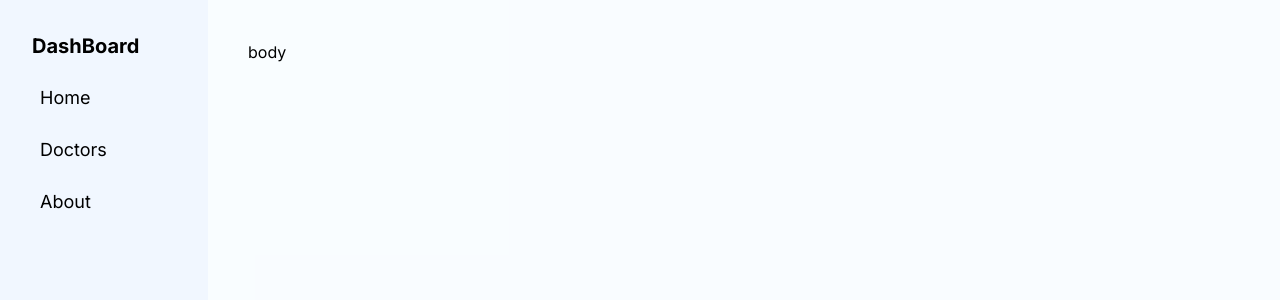
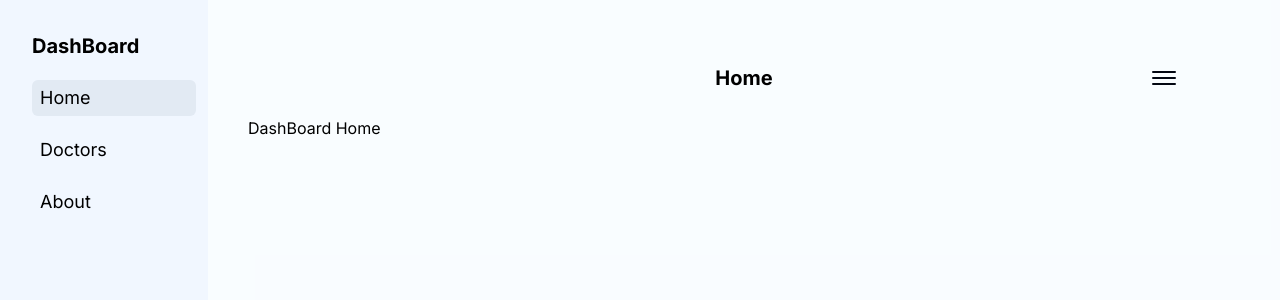
Before and after one commit to Imran-A-K/demo-dashboard-next.js, a Next.js app: page / in a window 1280 px wide. Shown: the top 300 px of the page. Built offline with nearby package versions, Linux system fonts and the light colour scheme.

Commit message:
completed side dashboard

```diff
--- a/app/(with-layout)/about/page.jsx
+++ b/app/(with-layout)/about/page.jsx
@@ -1,7 +1,5 @@
-import React from "react";
-
 function page() {
-  return <section>About</section>;
+  return <section className="">About</section>;
 }
 
 export default page;
--- a/app/(with-layout)/doctors/page.jsx
+++ b/app/(with-layout)/doctors/page.jsx
@@ -87,7 +87,6 @@ function Doctors() {
 
   return (
     <section className="sm:px-10">
-      <TitleSectionWithButton />
       <Tabs
         activeTab={activeTab}
         setActiveTab={setActiveTab}
--- a/app/(with-layout)/home/page.jsx
+++ /dev/null
@@ -1,7 +0,0 @@
-import React from "react";
-
-function page() {
-  return <div>Home</div>;
-}
-
-export default page;
--- a/app/(with-layout)/layout.jsx
+++ b/app/(with-layout)/layout.jsx
@@ -1,17 +1,29 @@
 "use client";
 import LeftSideBar from "@/components/LeftSideBar/LeftSideBar";
+import Title from "@/components/Title/Title";
+import { useState } from "react";
 
-function layout({ children }) {
+function Layout({ children }) {
+  const [sideNavIsOpen, setSideNavIsOpen] = useState(false);
   return (
     <main className="flex max-sm:flex-col h-screen">
       <aside className="flex-none w-full md:w-52 relative">
-        <LeftSideBar />
+        <LeftSideBar
+          sideNavIsOpen={sideNavIsOpen}
+          setSideNavIsOpen={setSideNavIsOpen}
+        />
       </aside>
       <section className="shrink w-full max-sm:h-screen bg-sky-100/20 p-10">
+        <div className="sm:px-10">
+          <Title
+            sideNavIsOpen={sideNavIsOpen}
+            setSideNavIsOpen={setSideNavIsOpen}
+          />
+        </div>
         {children}
       </section>
     </main>
   );
 }
 
-export default layout;
+export default Layout;
--- a/app/(with-layout)/page.jsx
+++ b/app/(with-layout)/page.jsx
@@ -1,5 +1,7 @@
+import { useRouter } from "next/navigation";
+
 function page() {
-  return <section className="">body</section>;
+  return <section className="">DashBoard Home</section>;
 }
 
 export default page;
--- a/components/LeftSideBar/LeftSideBar.jsx
+++ b/components/LeftSideBar/LeftSideBar.jsx
@@ -1,10 +1,11 @@
 "use client";
 import Link from "next/link";
 import { usePathname } from "next/navigation";
-function LeftSideBar() {
+import { CloseIcon } from "../Icons/CloseIcon";
+function LeftSideBar({ sideNavIsOpen, setSideNavIsOpen }) {
   const pathName = usePathname();
   const routes = [
-    { name: "Home", href: "/home" },
+    { name: "Home", href: "/" },
     { name: "Doctors", href: "/doctors" },
     { name: "About", href: "/about" },
   ];
@@ -19,13 +20,27 @@ function LeftSideBar() {
   );
   return (
     <>
-      <section className="w-full md:w-52 bg-blue-100/40 fixed top-0 bottom-0 p-3 max-sm:hidden">
+      {sideNavIsOpen && (
+        <div
+          onClick={(event) => {
+            setSideNavIsOpen(false);
+            event.stopPropagation();
+          }}
+          className={`fixed top-0 left-0 w-full h-screen bg-black/20 z-10 lg:hidden`}
+        />
+      )}
+      <section
+        className={`w-52 z-30 bg-blue-100 lg:bg-blue-100/40 fixed top-0 transition-all ease-linear duration-300 lg:left-0 bottom-0 p-3 ${
+          sideNavIsOpen ? "left-0" : "-left-56"
+        }`}
+      >
         <div className="py-5 pl-5 font-bold text-xl">DashBoard</div>
         <nav>
           <ul className="flex flex-col gap-4 pl-5 w-full text-lg">
             {routes.map((route, index) => (
               <li
                 key={index}
+                onClick={() => setSideNavIsOpen(false)}
                 className={`hover:bg-slate-300/40 w-full py-1 px-2 rounded-md ${
                   pathName === route.href && "bg-slate-300/40"
                 }`}
--- a/components/SideNav/SideNav.jsx
+++ /dev/null
@@ -1,40 +0,0 @@
-import { CloseIcon } from "../Icons/CloseIcon";
-
-function SideNav({ sideNavIsOpen, setSideNavIsOpen }) {
-  return (
-    <aside>
-      <div
-        onClick={(event) => {
-          setSideNavIsOpen(false);
-          event.stopPropagation();
-        }}
-        className={`${
-          sideNavIsOpen
-            ? "fixed top-0 left-0 w-full h-screen bg-black/20 z-40"
-            : "w-0 opacity-0"
-        }`}
-      />
-      <section
-        className={`${
-          sideNavIsOpen ? "right-0" : "-right-full"
-        } w-full bg-white fixed top-0 h-full shadow-2xl md:w-[35vw]
-xl:max-w-[30vw] transition-all duration-500 ease-linear z-50 px-4 lg:px-[35px] font-mono`}
-      >
-        <div className="flex items-center justify-between py-6 border-b">
-          <div className="capitalize text-sm font-semibold ">Dashboard</div>
-          <div
-            onClick={() => setSideNavIsOpen(false)}
-            className="cursor-pointer w-8 h-8 flex justify-center items-center"
-          >
-            <CloseIcon />
-          </div>
-        </div>
-        <div className="flex flex-col gap-y-2 h-[600px] md:h-[950px] lg:h-[520px] overflow-y-auto overflow-x-hidden border-b scroll-smooth">
-          onfvkjfdn
-        </div>
-      </section>
-    </aside>
-  );
-}
-
-export default SideNav;
--- /dev/null
+++ b/components/Title/Title.jsx
@@ -0,0 +1,36 @@
+import { usePathname } from "next/navigation";
+import { useState } from "react";
+
+function Title({ sideNavIsOpen, setSideNavIsOpen }) {
+  const pathName = usePathname();
+
+  return (
+    <div className="flex py-6 items-center justify-center relative">
+      <button
+        className="flex flex-col justify-center items-center absolute right-6"
+        onClick={() => setSideNavIsOpen(!sideNavIsOpen)}
+      >
+        <span
+          className={`bg-gray-950 dark:bg-white block transition-all duration-300 ease-out h-0.5 w-6 rounded-sm ${
+            sideNavIsOpen ? "rotate-45 translate-y-1" : "-translate-y-0.5"
+          }`}
+        ></span>
+        <span
+          className={`bg-gray-950 dark:bg-white block transition-all duration-300 ease-out h-0.5 w-6 rounded-sm my-0.5 ${
+            sideNavIsOpen ? "opacity-0" : "opacity-1"
+          }`}
+        ></span>
+        <span
+          className={`bg-gray-950 dark:bg-white block transition-all duration-300 ease-out h-0.5 w-6 rounded-sm ${
+            sideNavIsOpen ? "-rotate-45 -translate-y-1" : "translate-y-0.5"
+          }`}
+        ></span>
+      </button>
+      <h1 className="capitalize font-bold text-xl">
+        {pathName === "/" ? "Home" : pathName.replace("/", "")}
+      </h1>
+    </div>
+  );
+}
+
+export default Title;
--- a/components/TitleSectionWithButton/TitleSectionWithButton.jsx
+++ b/components/TitleSectionWithButton/TitleSectionWithButton.jsx
@@ -1,12 +1,11 @@
 import React, { useState } from "react";
 import PlusIcon from "../Icons/PlusIcon";
-import SideNav from "../SideNav/SideNav";
 
 function TitleSectionWithButton({}) {
   const [sideNavIsOpen, setSideNavIsOpen] = useState(false);
 
   return (
-    <section className="flex justify-between items-center py-6 sm:hidden">
+    <section className="flex justify-between items-center py-6">
       <div className="flex gap-2">
         <button
           className="md:hidden flex flex-col justify-center items-center"
@@ -33,12 +32,12 @@ function TitleSectionWithButton({}) {
       <button className="flex items-center gap-2 hover:bg-blue-500 hover:text-white transition-colors duration-200 bg-slate-200 rounded-md px-4 py-2">
         Add Doctor {PlusIcon}
       </button>
-      <>
+      {/* <>
         <SideNav
           sideNavIsOpen={sideNavIsOpen}
           setSideNavIsOpen={setSideNavIsOpen}
         />
-      </>
+      </> */}
     </section>
   );
 }
```
